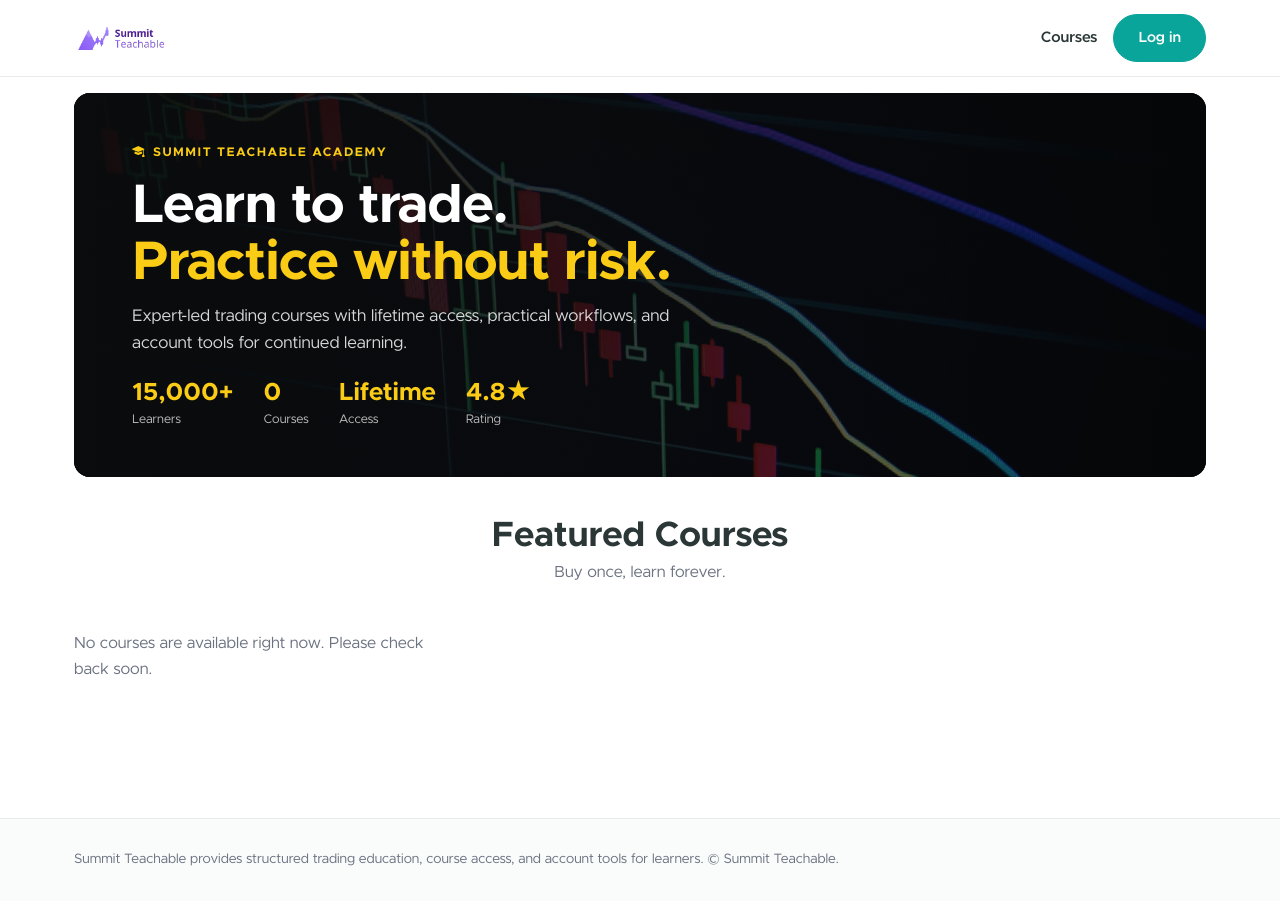
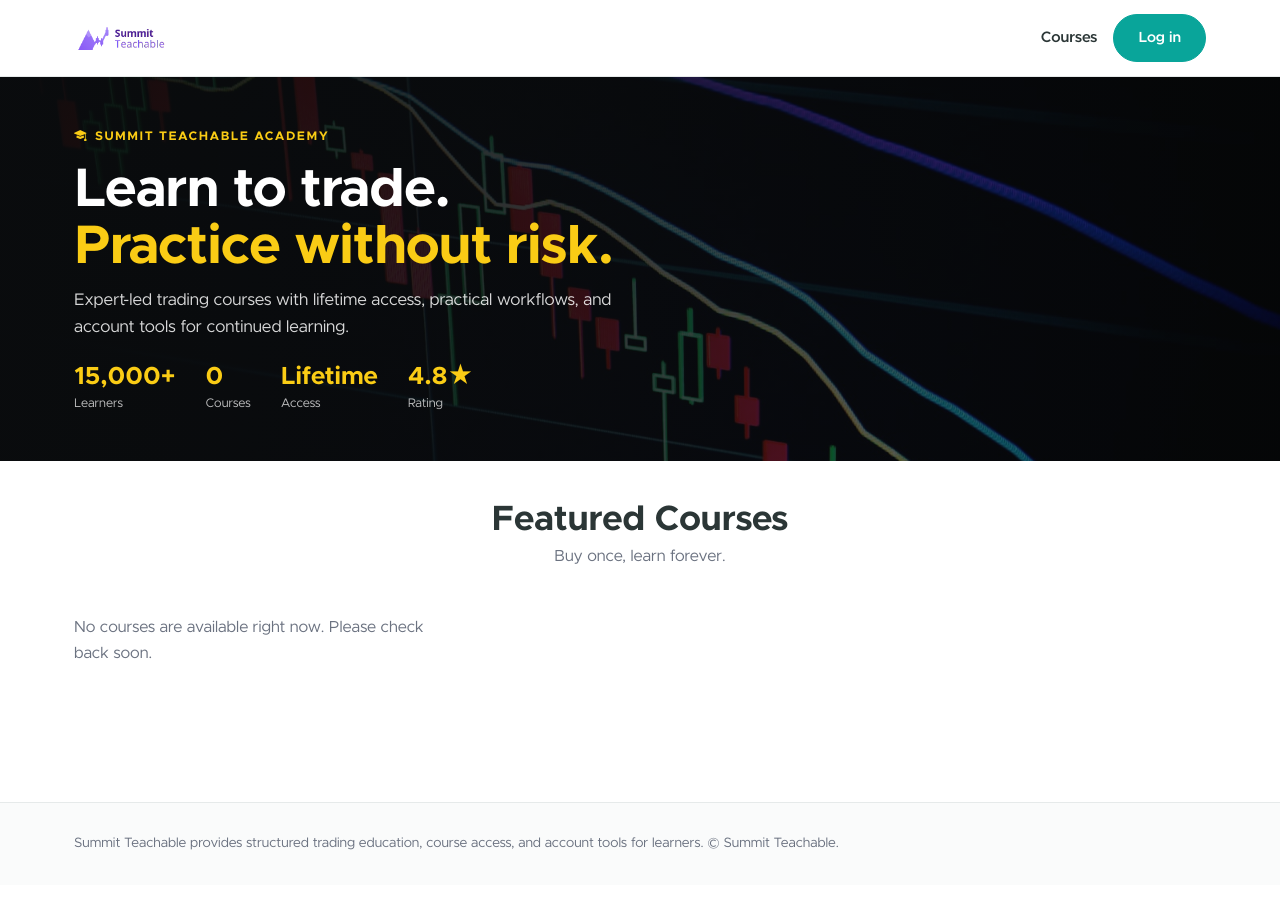
Before and after one commit to hejAthena-104/summitteachable, a Django app: page /buy/ in a window 1280 px wide. After the commit the page ends 850 px from the top, so only its background shows below. Run offline with Django 4.2, Linux system fonts and the light colour scheme; data that the repository does not hold is empty; some libraries are stand-ins or nearby versions.

Commit message:
UI: full-bleed catalog hero (edge-to-edge, no side padding)

```diff
--- a/backend/store/templates/store/catalog.html
+++ b/backend/store/templates/store/catalog.html
@@ -6,11 +6,16 @@
 
 {% block content %}
 <style>
+  /* the full-bleed hero uses 100vw — clip any sub-pixel horizontal overflow
+     (scoped to this page; overflow:clip doesn't break sticky elsewhere) */
+  html{overflow-x:clip}
   /* ===== Hero — bold yellow + white over a dark markets image (Dominate-Life feel) ===== */
-  .cat-hero{position:relative;border-radius:16px;overflow:hidden;min-height:320px;display:flex;align-items:center;margin:16px 0 6px;background:#0c0e10}
+  /* full-bleed: span the whole viewport width, no side gaps, no rounded corners */
+  .cat-hero{position:relative;overflow:hidden;min-height:320px;display:flex;align-items:center;background:#0c0e10;
+    width:100vw;margin:0 calc(50% - 50vw) 6px}
   .cat-hero-bg{position:absolute;inset:0;width:100%;height:100%;object-fit:cover;opacity:.85}
   .cat-hero::after{content:"";position:absolute;inset:0;background:linear-gradient(90deg,rgba(10,12,14,.95) 0%,rgba(10,12,14,.8) 46%,rgba(10,12,14,.42) 100%)}
-  .cat-hero-c{position:relative;z-index:1;padding:46px clamp(24px,5vw,58px);max-width:780px;color:#fff}
+  .cat-hero-c{position:relative;z-index:1;width:100%;max-width:1180px;margin:0 auto;padding:46px 24px;color:#fff}
   .cat-eyebrow{display:inline-flex;align-items:center;gap:7px;color:#FACC15;font-weight:700;font-size:.78rem;letter-spacing:.12em;text-transform:uppercase}
   .cat-hero-c h1{color:#fff;font-size:clamp(2.1rem,4.8vw,3.4rem);line-height:1.04;margin:14px 0 12px;font-weight:700;letter-spacing:-.01em}
   .cat-hero-c h1 .hl{color:#FACC15}
```
